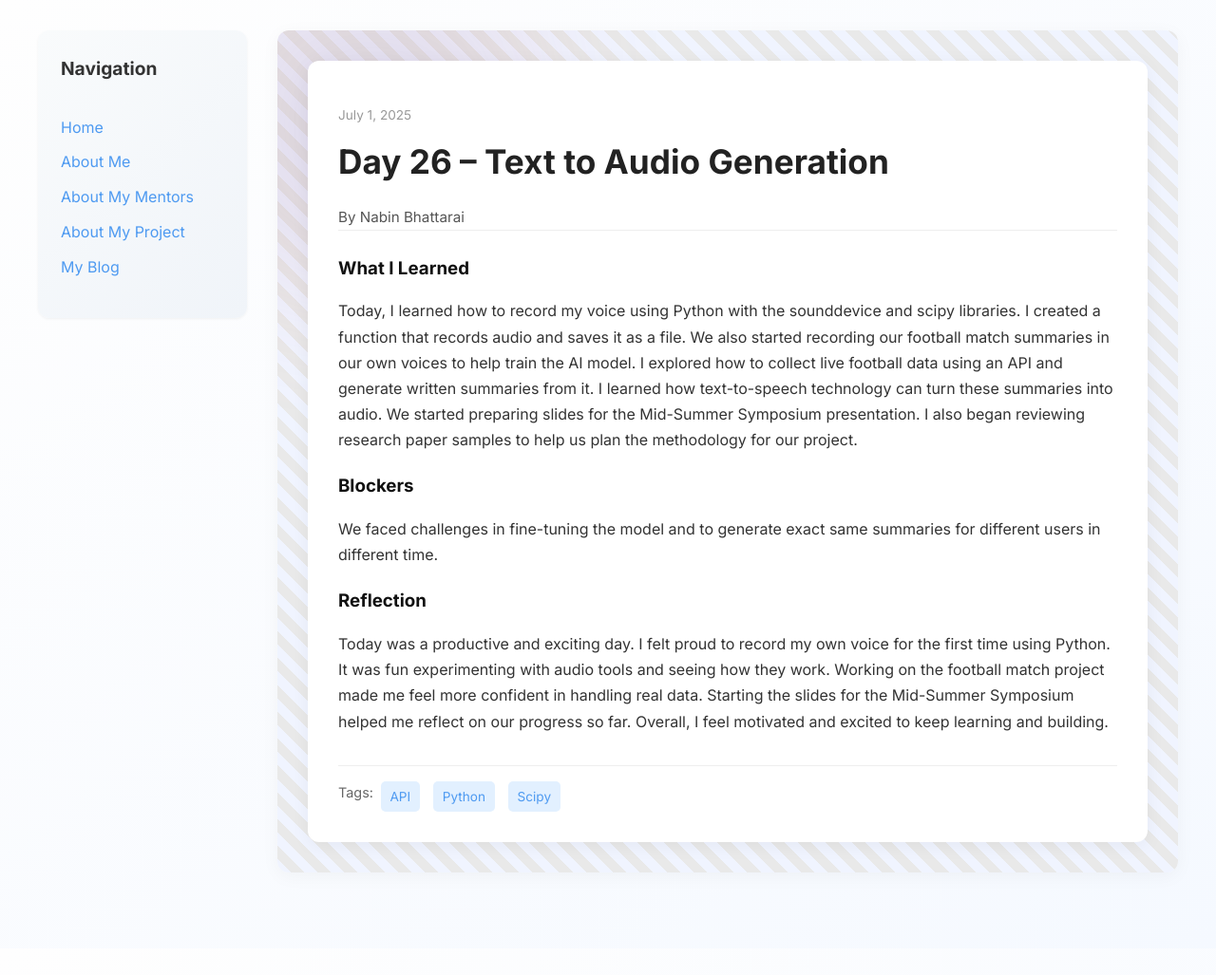
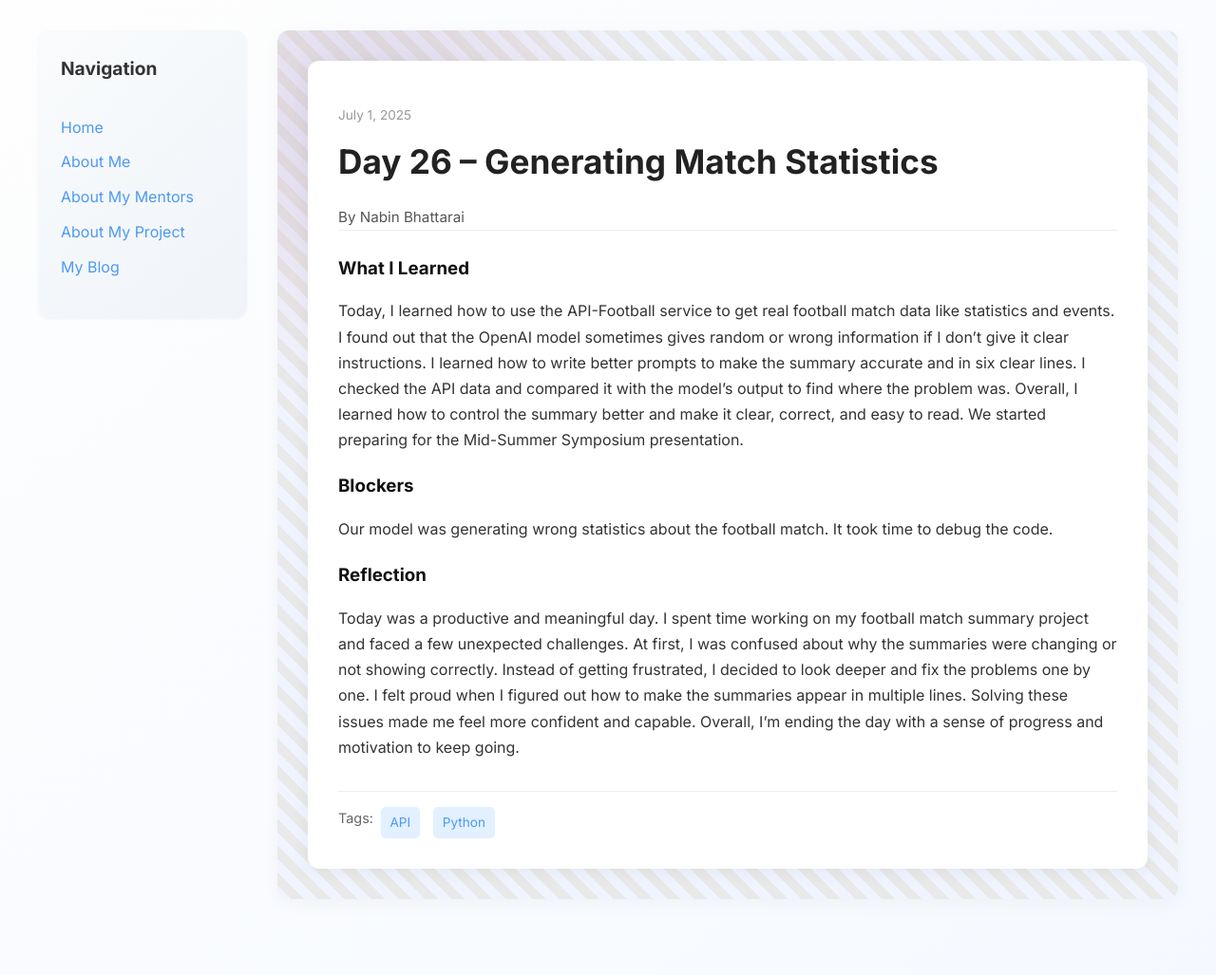
Before and after one commit to bhattarainabin2055/bhattarainabin2055.github.io, a Jekyll site: the page built from _posts/2025-07-01-day-26.md, in a window 1280 px wide. Shown: the whole page at 95% size. Built offline with Jekyll 4.4.1, drawn with Linux system fonts in a browser that asks for light colours; before the commit the page ends 999 px from its top, so only the background shows below that.

Commit message:
Update 2025-07-01-day-26.md

```diff
--- a/_posts/2025-07-01-day-26.md
+++ b/_posts/2025-07-01-day-26.md
@@ -1,16 +1,16 @@
 ---
 layout: post
-title: "Day 26 – Text to Audio Generation"
+title: "Day 26 – Generating Match Statistics"
 date: 2025-07-01
 author: Nabin Bhattarai
 permalink: /day26.html
-tags: ["API", "Python", "Scipy"]
+tags: ["API", "Python"]
 
 what_i_learned: |
- Today, I learned how to record my voice using Python with the sounddevice and scipy libraries. I created a function that records audio and saves it as a file. We also started recording our football match summaries in our own voices to help train the AI model. I explored how to collect live football data using an API and generate written summaries from it. I learned how text-to-speech technology can turn these summaries into audio. We started preparing slides for the Mid-Summer Symposium presentation. I also began reviewing research paper samples to help us plan the methodology for our project.
+ Today, I learned how to use the API-Football service to get real football match data like statistics and events. I found out that the OpenAI model sometimes gives random or wrong information if I don’t give it clear instructions. I learned how to write better prompts to make the summary accurate and in six clear lines. I checked the API data and compared it with the model’s output to find where the problem was. Overall, I learned how to control the summary better and make it clear, correct, and easy to read. We started preparing for the Mid-Summer Symposium presentation.
 blockers: |
- We faced challenges in fine-tuning the model and to generate exact same summaries for different users in different time.
+ Our model was generating wrong statistics about the football match. It took time to debug the code.
 
 reflection: |
-  Today was a productive and exciting day. I felt proud to record my own voice for the first time using Python. It was fun experimenting with audio tools and seeing how they work. Working on the football match project made me feel more confident in handling real data. Starting the slides for the Mid-Summer Symposium helped me reflect on our progress so far. Overall, I feel motivated and excited to keep learning and building.
+  Today was a productive and meaningful day. I spent time working on my football match summary project and faced a few unexpected challenges. At first, I was confused about why the summaries were changing or not showing correctly. Instead of getting frustrated, I decided to look deeper and fix the problems one by one. I felt proud when I figured out how to make the summaries appear in multiple lines. Solving these issues made me feel more confident and capable. Overall, I’m ending the day with a sense of progress and motivation to keep going.
 ---
```
